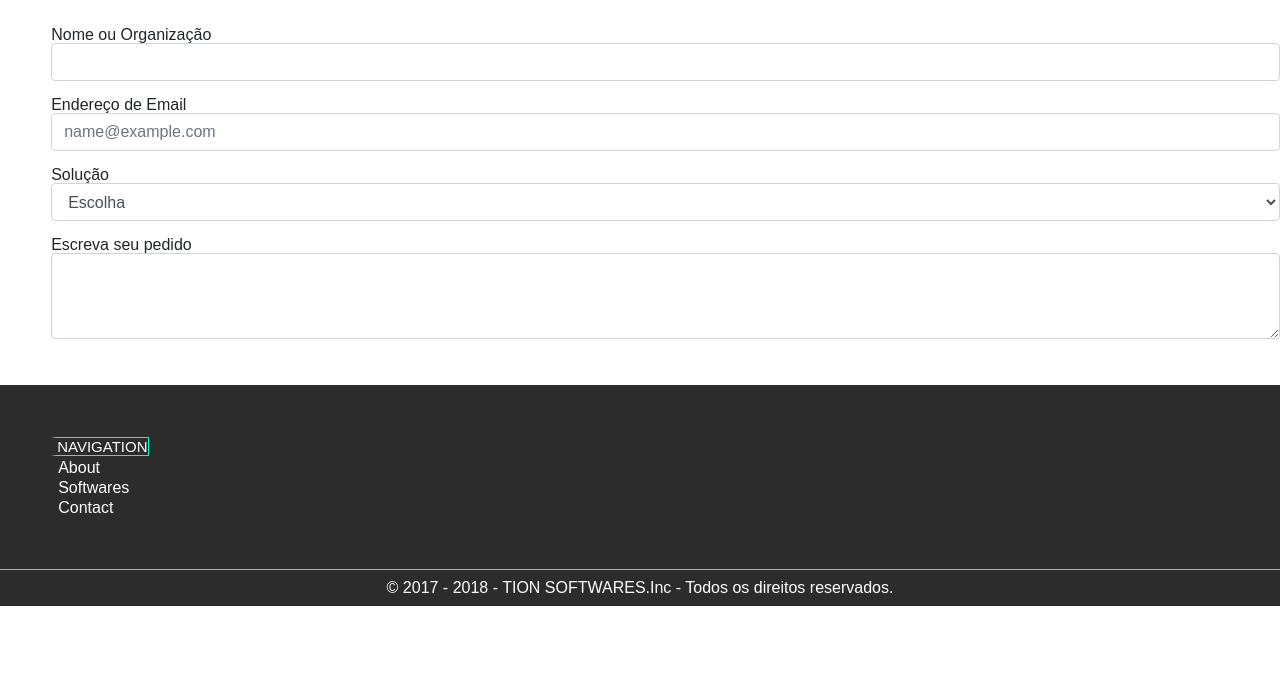
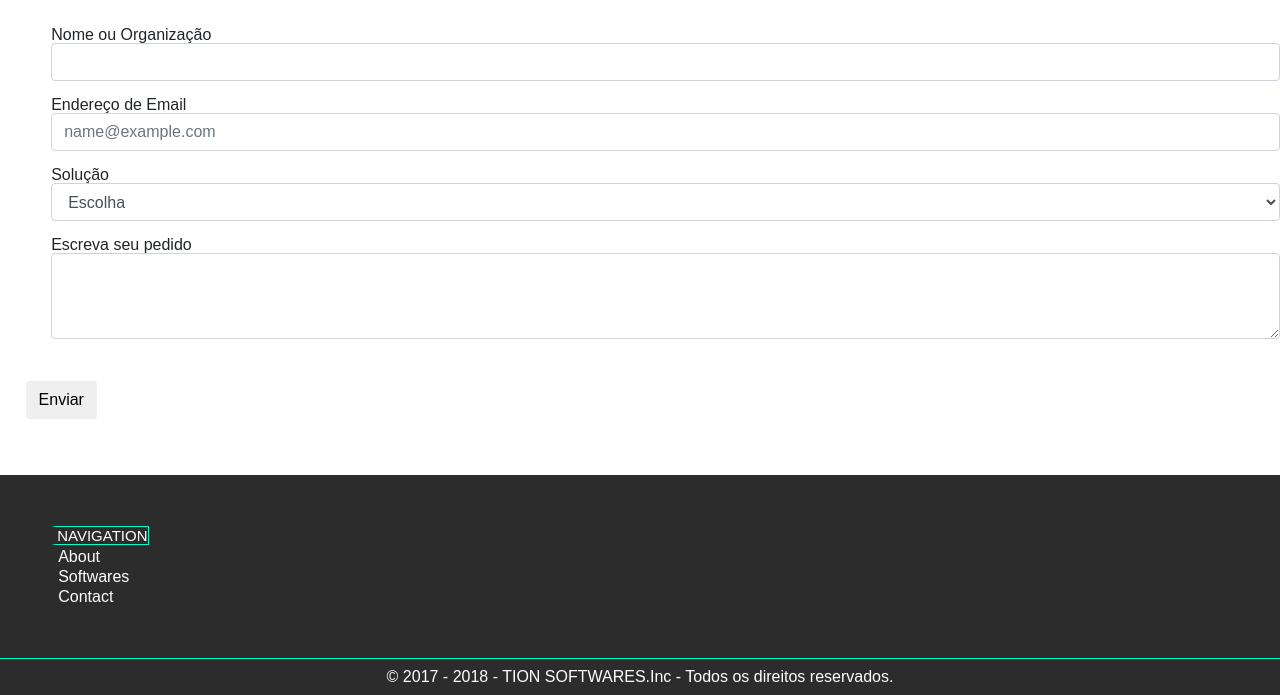
Before and after one commit to WilliamTrindade/Curso-HTML-CSS-JS, a plain HTML site: page trabalho_final/paginas/contact.html in a window 1280 px wide. Shown: the part 147-842 px from the top of the page. Before the commit the page ends 800 px from the top, so only its background shows below. Drawn offline with nearby package versions, Linux system fonts and the light colour scheme.

Commit message:
Add files via upload

```diff
--- a/trabalho_final/js/index.js
+++ b/trabalho_final/js/index.js
@@ -20,3 +20,8 @@ function myFunction() {
 function valida(){
     alert('Parabéns agora você vai receber novidades do mundo do software no seu e-mail');
 }
+function enviar(){
+    alert('E-mail enviado');
+    x = document.getElementById("pedido");
+    x.reset();
+}
--- a/trabalho_final/paginas/contact.html
+++ b/trabalho_final/paginas/contact.html
@@ -57,6 +57,7 @@
                     <textarea class="form-control" id="exampleFormControlTextarea1" rows="3"></textarea>
                 </div>
             </form>
+            <button class="btn" onclick="enviar()">Enviar </button>
         </section>
     <!--footer-->
         <footer>
```
Also changed, not shown: 2 other files.
